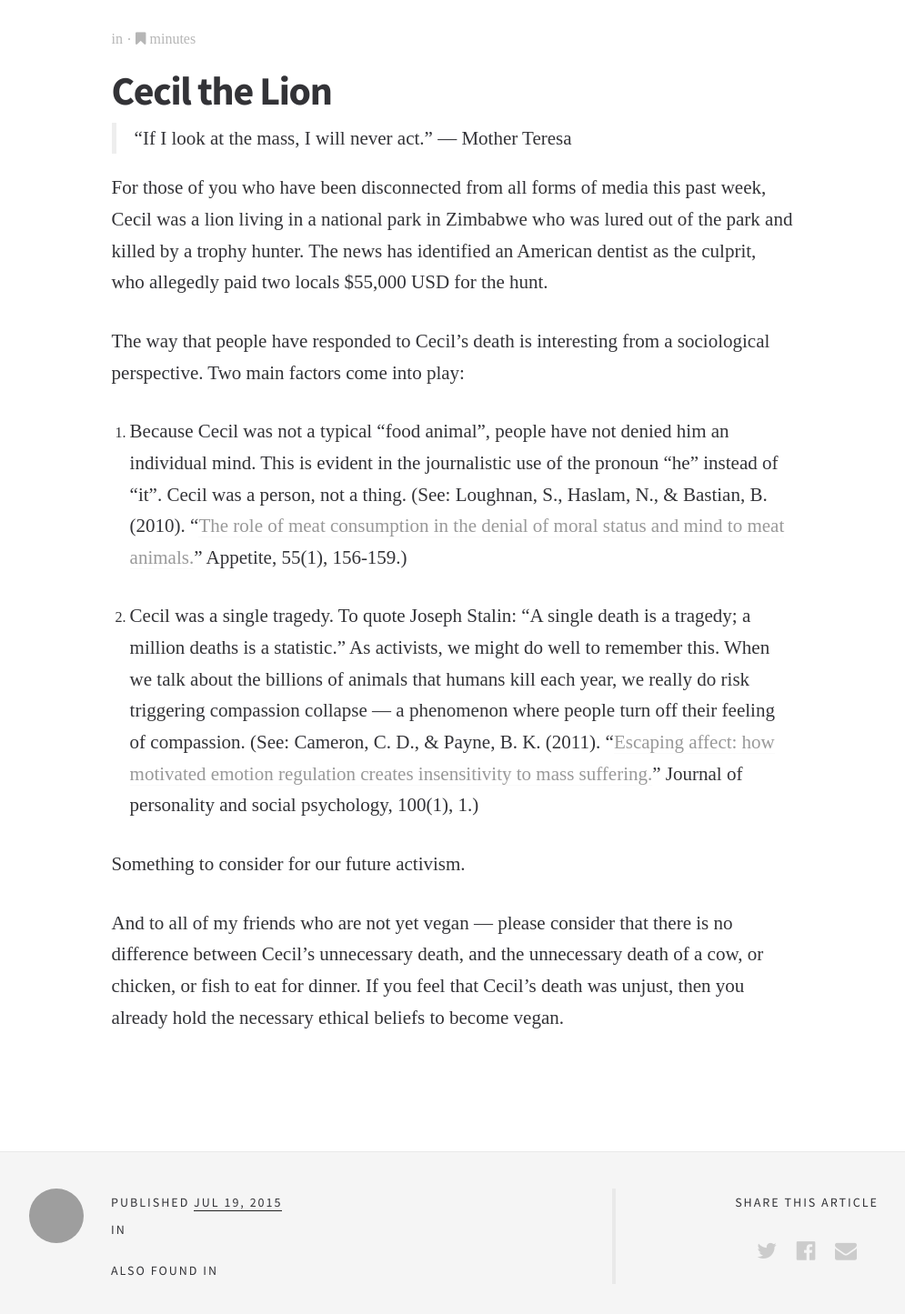
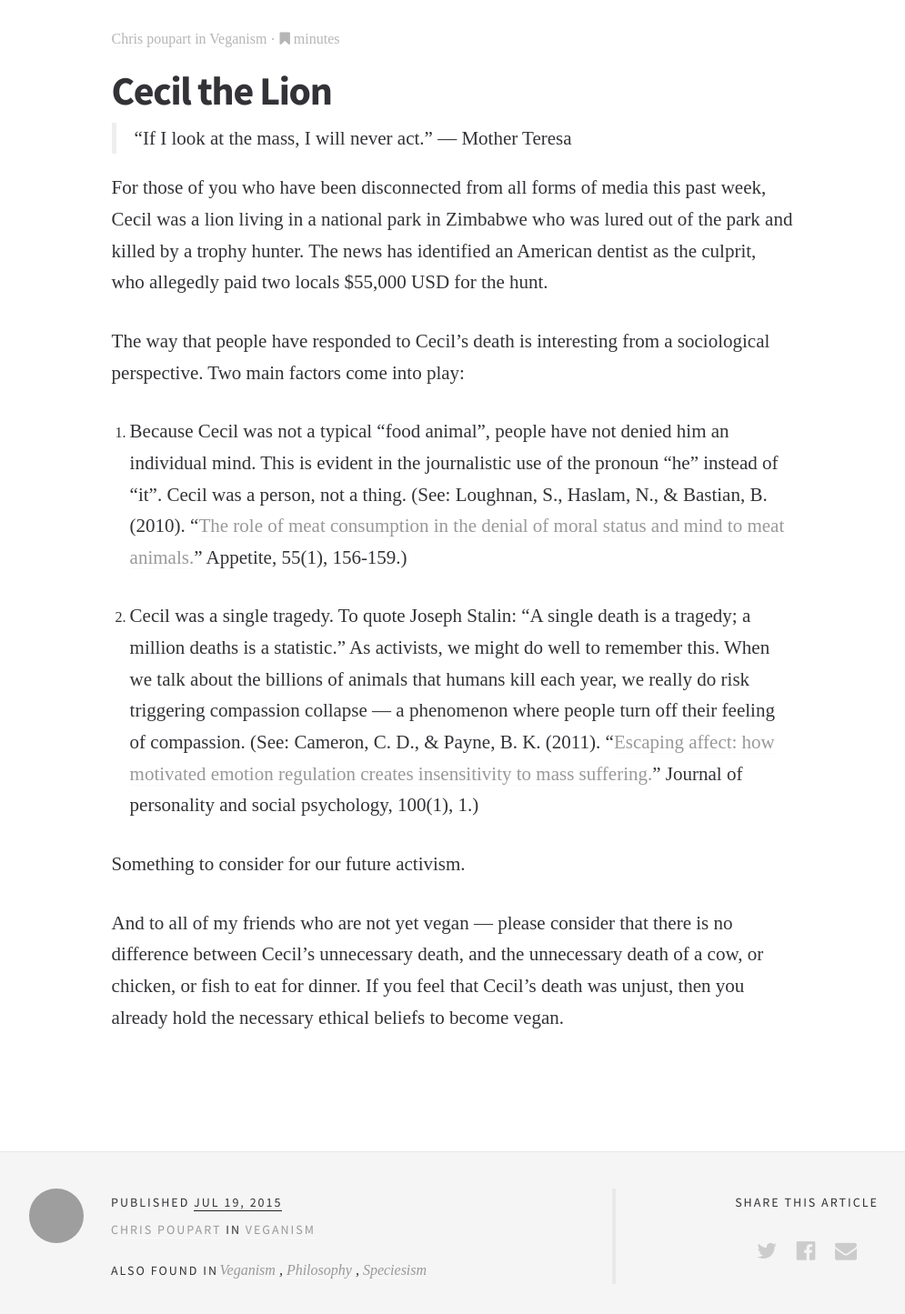
Before and after one commit to poupartfarms/poupartfarms.github.io, a Jekyll site: the page built from _posts/2015-07-29-cecil_the_lion.md, in a window 1280 px wide. Shown: the part 460-1905 px from the top of the page at 91% size, without its empty margins (143-1138 px from the left). Built offline with Jekyll 4.4.1, drawn with Linux system fonts in a browser that asks for light colours; some web fonts are replaced; some of the changed lines change nothing that is shown; grey boxes are pictures that could not be loaded.

Commit message:
fix images on cecil_the_lion

```diff
--- a/_posts/2015-07-29-cecil_the_lion.md
+++ b/_posts/2015-07-29-cecil_the_lion.md
@@ -4,10 +4,11 @@
 quote: "A single death is a tragedy; a million deaths is a statistic."
 date: 2015-07-19
 comments: true
-tags: [ veganism, philosophy, speciesism ]
-author: Chris
-fbimage: /media/2015-07-29-cecil_the_lion/cecil.jpg
-image: /media/2015-07-29-cecil_the_lion/cecil.jpg
+categories: veganism philosophy speciesism
+author_name: Chris Poupart
+author_url: /author/chris
+author_avatar: true
+feature_image: cecil.jpg
 ---
 
 > “If I look at the mass, I will never act.” — Mother Teresa
```
Also changed, not shown: img/cecil.jpg (added).
